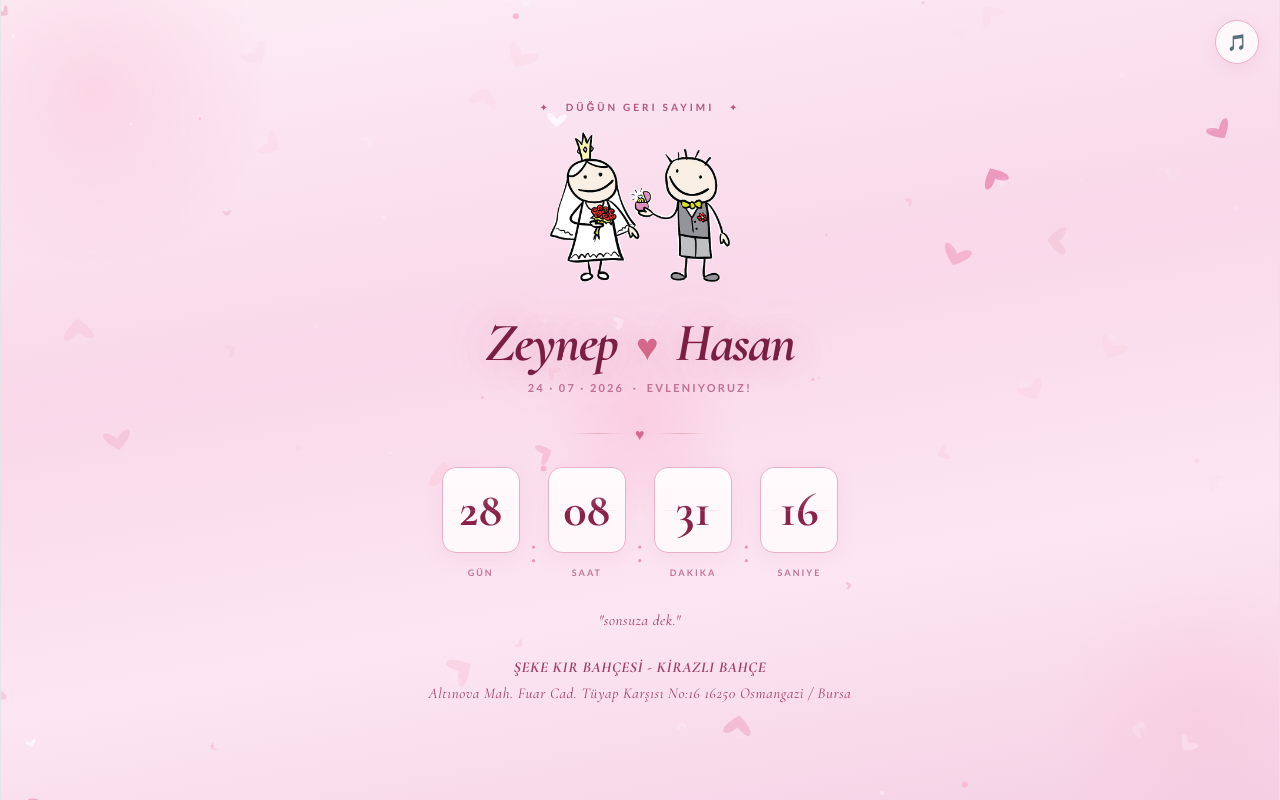
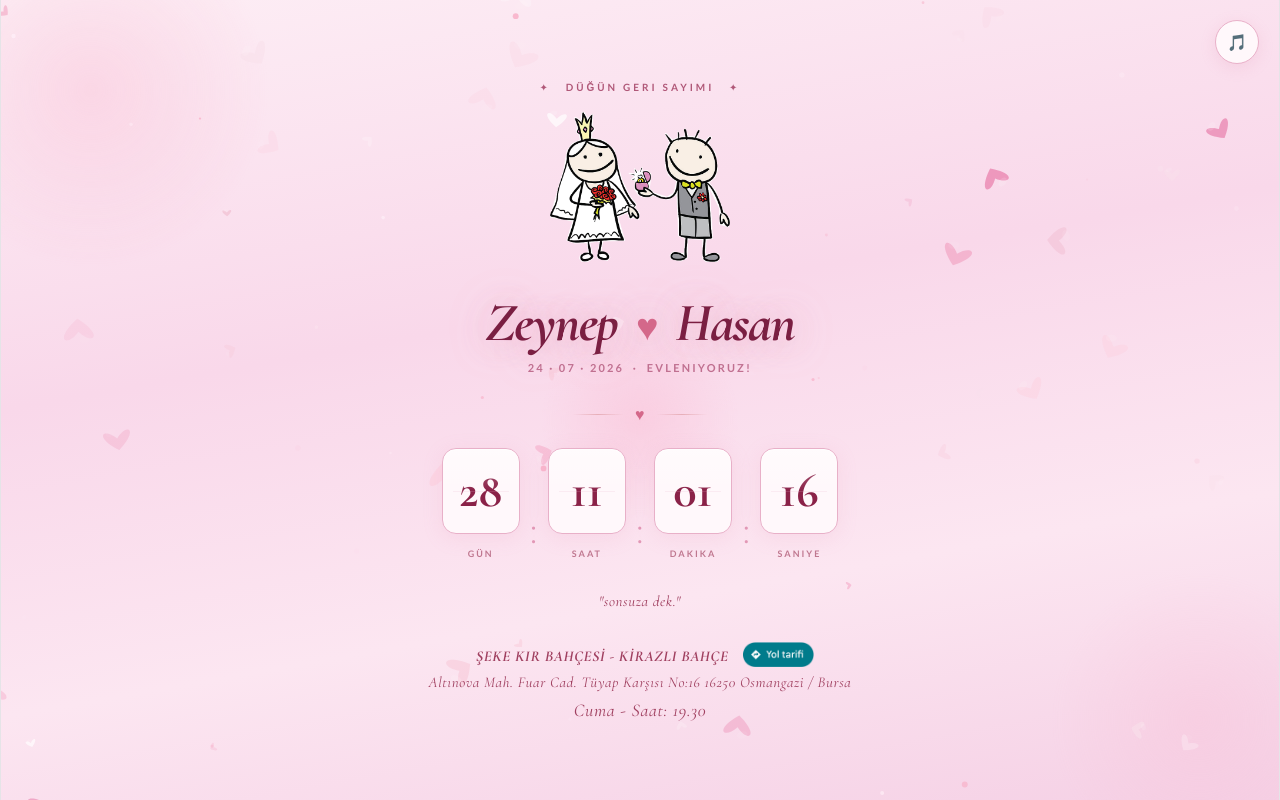
Before and after one commit to berkantdindar/countdown, a React (Vite) app: page / in a window 1280 px wide. Both pictures are taken after a click on the button "Davetiyeyi Mührü Kırarak Aç". Built offline with nearby package versions, Linux system fonts and the light colour scheme.

Commit message:
route added

```diff
--- a/src/App.tsx
+++ b/src/App.tsx
@@ -1,9 +1,10 @@
 import React, { useState, useEffect, useRef } from "react";
 import couple from "./assets/bride.png";
+import route from "./assets/medya.png";
 import dugunMuzigi from "./assets/Sessiz_Yemin.mp3";
 
 // Hedef Tarih
-const TARGET = new Date("2026-07-24T17:00:00");
+const TARGET = new Date("2026-07-24T19:30:00");
 
 interface TimeLeft {
   d: number;
@@ -928,11 +929,25 @@ export default function App(): React.JSX.Element {
               fontSize: 15,
               color: "#a04060",
               letterSpacing: ".04em",
-              fontWeight:"bold",
+              fontWeight: "bold",
               lineHeight: 1.7,
             }}
           >
-            ŞEKE KIR BAHÇESİ - KİRAZLI BAHÇE
+            ŞEKE KIR BAHÇESİ - KİRAZLI BAHÇE{" "}
+            <a href="https://maps.app.goo.gl/SJPt6Z9FQvAiaX2J9?g_st=ac">
+              {" "}
+              <img
+                style={{
+                  width: "20%",
+                  maxWidth: "100px",
+                  position: "relative",
+                  top: "6px",
+                  left: "10px",
+                }}
+                src={route}
+                alt="route"
+              />
+            </a>
           </p>
           <p
             style={{
@@ -948,6 +963,21 @@ export default function App(): React.JSX.Element {
           >
             Altınova Mah. Fuar Cad. Tüyap Karşısı No:16 16250 Osmangazi / Bursa
           </p>
+           <p
+            style={{
+              ...z,
+              textAlign: "center",
+              fontFamily: "'Cormorant Garamond', serif",
+              fontStyle: "italic",
+              fontSize: 18,
+              color: "#a04060",
+              letterSpacing: ".04em",
+              lineHeight: 1.7,
+              fontWeight:"normal"
+            }}
+          >
+            Cuma - Saat: 19.30
+          </p>
         </div>
       </div>
     </>
```
Also changed, not shown: src/assets/medya.png (added).
